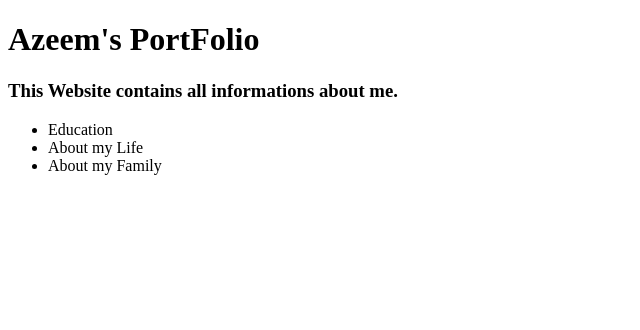
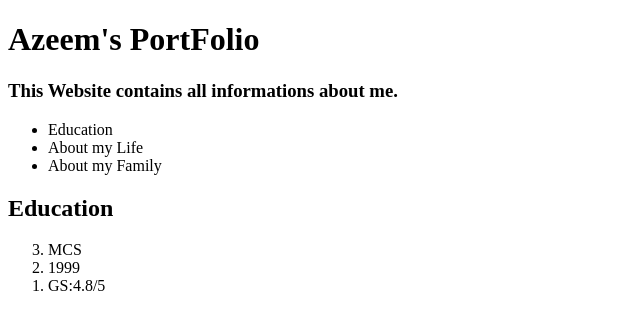
Before and after one commit to AzeemAtPerfect/firstGithub, a plain HTML site: page index.html in a window 1280 px wide. Shown: the whole page, without its empty margins (0-640 px from the left). Drawn offline with Linux system fonts and the light colour scheme.

Commit message:
Docs : Updated Education

```diff
--- a/index.html
+++ b/index.html
@@ -16,6 +16,13 @@
         <li>Education</li>
         <li>About my Life</li>
         <li>About my Family</li>
+
     </ul>
+    <h2>Education</h2>
+    <ol reversed>
+        <li>MCS</li>
+        <li>1999</li>
+        <li>GS:4.8/5</li>
+    </ol>
 </body>
 </html>
```
